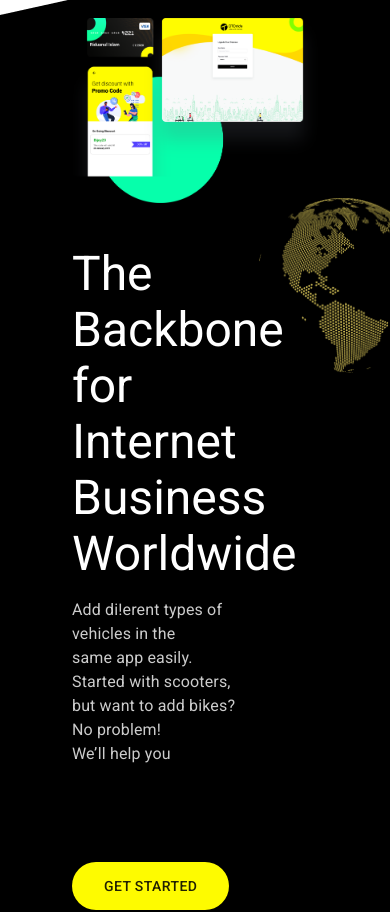
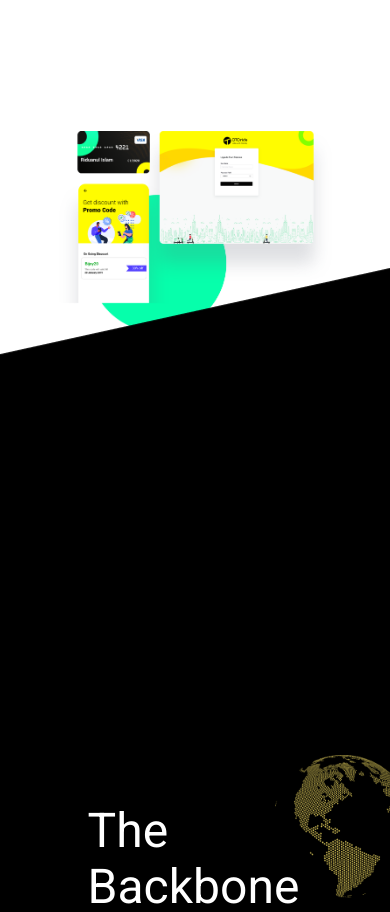
Before and after one commit to shabik-ashab/oto-ride, a React (Create React App) app: page / in a window 390 px wide. Shown: the part 9500-10412 px from the top of the page. Built offline with nearby package versions, Linux system fonts and the light colour scheme; a web font is replaced by a local one.

Commit message:
re more fix

```diff
--- a/src/App.css
+++ b/src/App.css
@@ -27,19 +27,33 @@
     top: -10px;
     left: -12px;
 }
-.pay{
+/* .pay{
     z-index: 1;
 }
 .world{
     position: relative;
     margin-top: -82vh;
     z-index: 999;
+} */
+.bg-w{
+    min-height: 245vh;
 }
+/* @media only screen and (max-width: 1300px) {
 
-@media only screen and (max-width: 600px) {
+    .bg-w{
+        min-height: 240vh;
+    }
+  } */
+@media only screen and (max-width: 900px) {
 
-    .world{
-        position: static;
-        display: block;
+    .bg-w{
+        min-height: 160vh;
     }
   }
+
+  @media only screen and (max-width: 500px) {
+
+    .bg-w{
+        min-height: 140vh;
+    }
+  }
--- a/src/Pages/Home/Payment.jsx
+++ b/src/Pages/Home/Payment.jsx
@@ -35,9 +35,9 @@ const Payment = () => {
          </Typography>
       </Box>
     </Box>
-    <Box display="flex"  sx={{ justifyContent: 'center',mt:7 }}>
+    {/* <Box display="flex"  sx={{ justifyContent: 'center',mt:7 }}>
         <img style={{width:'70%'}} src={img} />
-    </Box>
+    </Box> */}
   </Container>
   </>;
 };
--- a/src/Pages/Home/World.jsx
+++ b/src/Pages/Home/World.jsx
@@ -15,17 +15,30 @@ const World = () => {
   <Box classname="wrapper-txt">
 
   </Box> */}
-    <div  style={{ backgroundImage: `url(${rectangle})`,backgroundRepeat: 'no-repeat',
-        height:'200vh',width:'100%'}} >
+    {/* <Box display="flex"  sx={{ justifyContent: 'center'}}>
+        <img style={{width:'70%'}} src={img} />
+    </Box> */}
+ <div >
+ <div  style={{ backgroundImage: `url(${img})`,backgroundRepeat: 'no-repeat',
+ backgroundSize:'70%',
+ backgroundPosition:'center top',
+        width:'100%',
+
+        }}>
+    <div className='bg-w'   style={{ backgroundImage: `url(${rectangle})`,backgroundRepeat: 'no-repeat',
+        width:'100%',
+        backgroundPosition:'center bottom',
+        marginTop:'20vh'}} >
     <div style={{
-        position:'relative',
-       top:'70vh'
+    //     position:'relative',
+    //    top:'70vh'
 
 }}>
-   <Container>
+   <Container sx={{pt:78}}>
    <Grid   container
   direction="row"
   justifyContent="center"
+//   alignItems="center"
   sx={{ml:5}}
  spacing={2}>
   <Grid item sx={{color:'white',mt:6}} xs={6} md={5}>
@@ -73,8 +86,10 @@ const World = () => {
 
        </Box>
   </Grid>
-  <Grid item xs={6} md={5}>
+  <Grid  item xs={5} md={5}>
+    <Box>
     <img style={{width:'100%'}} src={globe} />
+    </Box>
   </Grid>
 
 </Grid>
@@ -94,6 +109,8 @@ const World = () => {
       </div> */}
 
     </div>
+    </div>
+ </div>
 
 
 
```
